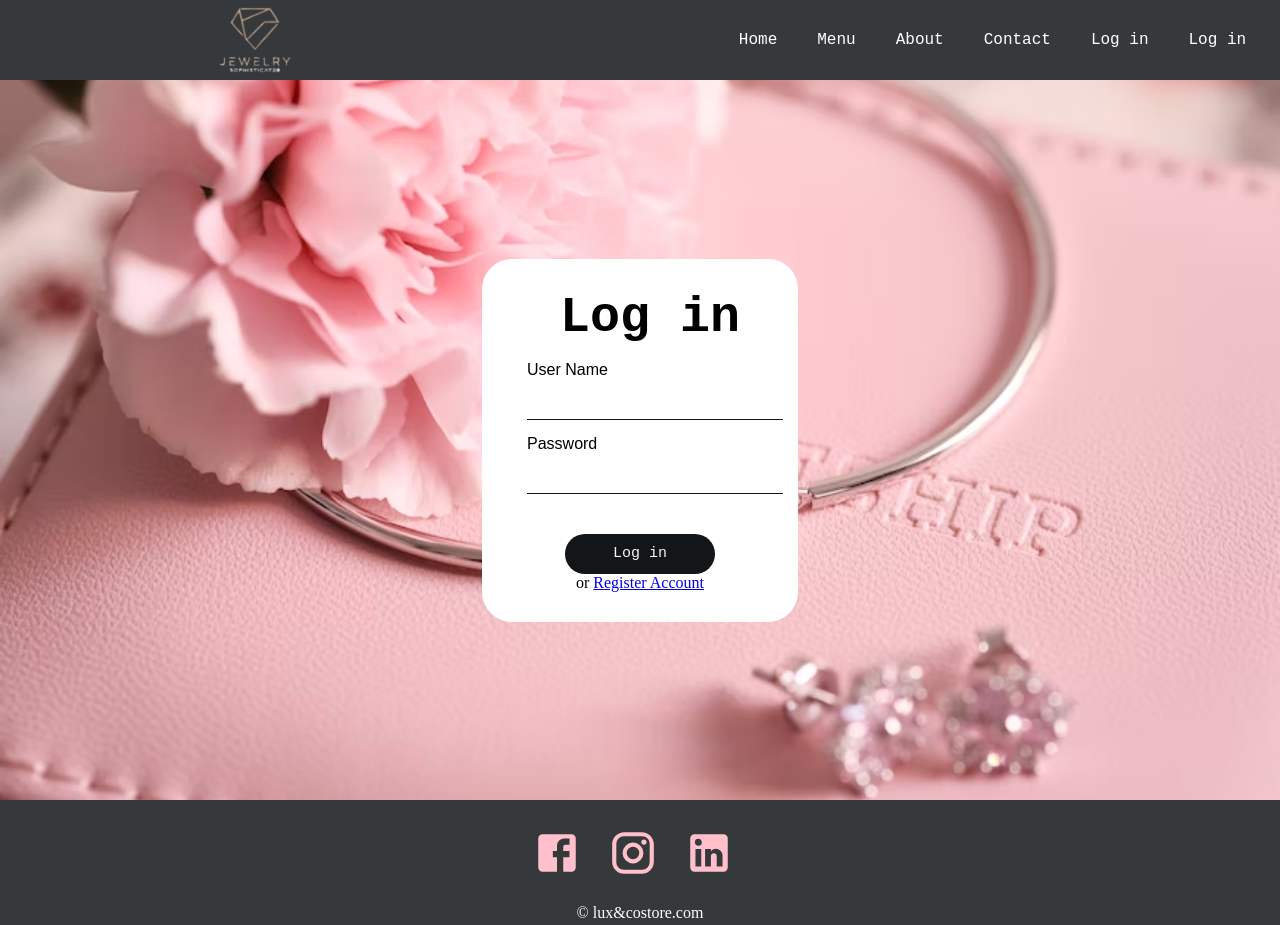
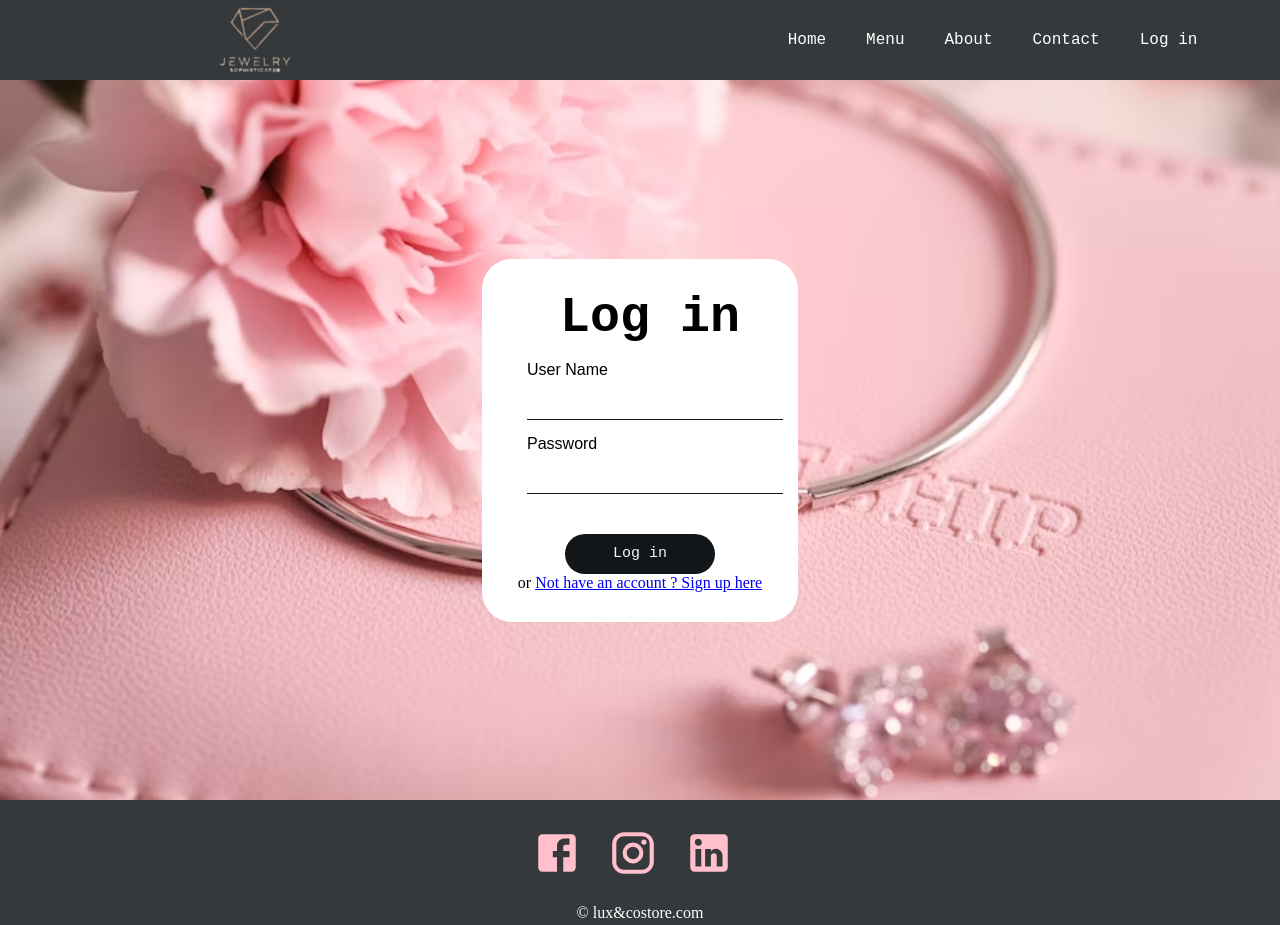
Before and after one commit to HieuNT1805/Web-Client, a React (Create React App) app: page /login in a window 1280 px wide. Built offline with nearby package versions, Linux system fonts and the light colour scheme.

Commit message:
after fix deploy

```diff
--- a/src/App.js
+++ b/src/App.js
@@ -8,7 +8,6 @@ import Navbar from "./components/navbar";
 import Register from "./pages/Register";
 import Login from "./pages/Login";
 import {Route, Switch} from "react-router-dom";
-
 
 function App() {
   return (
--- a/src/components/navbar.js
+++ b/src/components/navbar.js
@@ -30,7 +30,7 @@ function Navbar() {
                         <Link to="/about">About</Link>
                         <Link to="/contact">Contact</Link>
                         <Link to="/register">Log in</Link>
-                        <Link to="/login">Log in</Link>
+
                         <button onClick={toggleNavbar}>
                             <TocIcon/>
                         </button>
--- a/src/pages/Login.js
+++ b/src/pages/Login.js
@@ -1,6 +1,10 @@
 import React from 'react';
 import HomeBackground from "../img/background1.avif";
 import "../style/login.css"
+// import { Redirect } from 'react-router-dom';
+
+
+import {Link} from 'react-router-dom';
 
 function Login() {
   return (
@@ -17,7 +21,7 @@ function Login() {
                     <input name="pwd"  type="password"></input>
 
                     <button type="submit-btn" className="btn btn-primary">Log in</button>
-                    <p className="forgot-password"> or <a href="/register"> Register Account</a></p>
+                    <p className="forgot-password"> or <Link to="/register"> Not have an account ? Sign up here  </Link> </p>
             </form>
     </div>
   )
--- a/src/pages/Register.js
+++ b/src/pages/Register.js
@@ -1,6 +1,7 @@
 import React from 'react'
 import HomeBackground from "../img/background1.avif";
 import "../style/register.css";
+import {Link} from 'react-router-dom';
 
 function Register() {
   return (
@@ -21,7 +22,7 @@ function Register() {
 
                     <button type="submit" className="btn btn-primary">Sign in</button>
 
-                    <p className="forgot-password"> Already registered <a href="/login">Log in?</a></p>
+                    <p className="forgot-password"> <Link to="/login" > Already registered  </Link>  </p>
 
           </form>
           </div>
```
